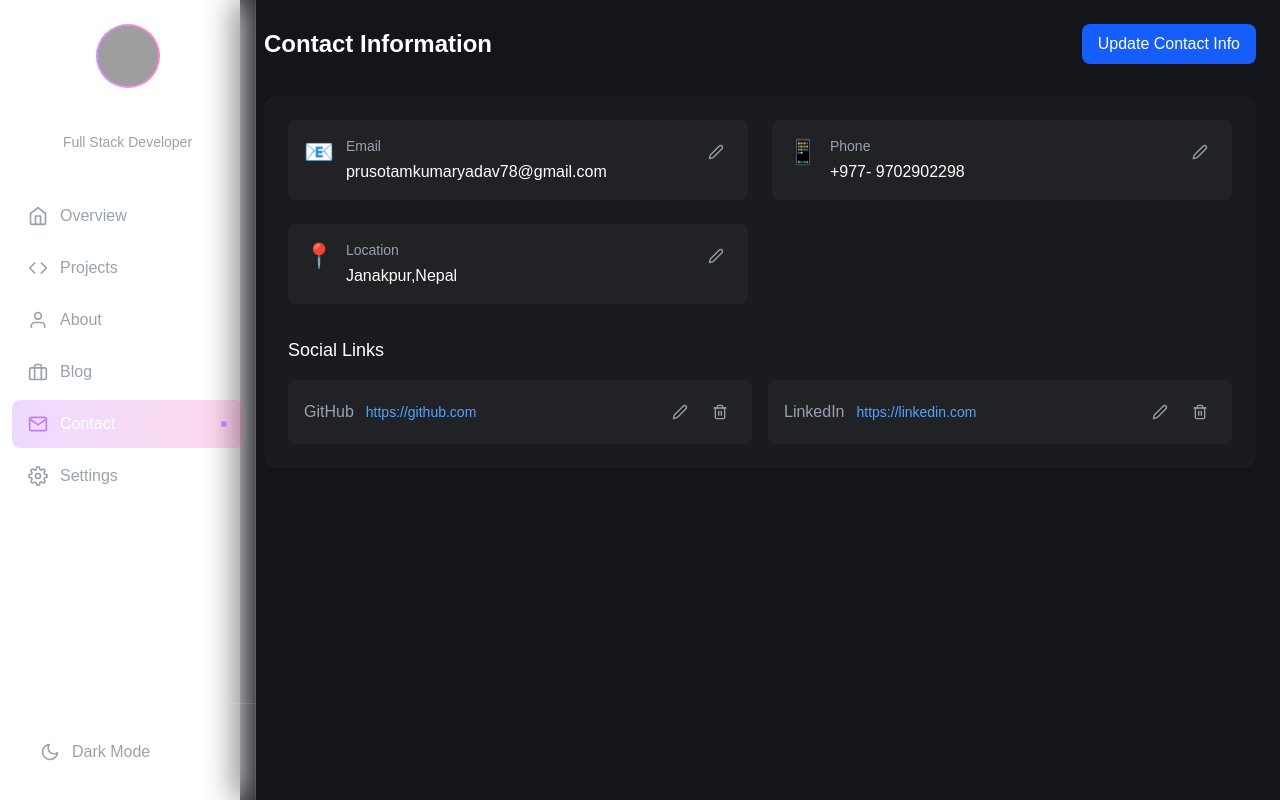
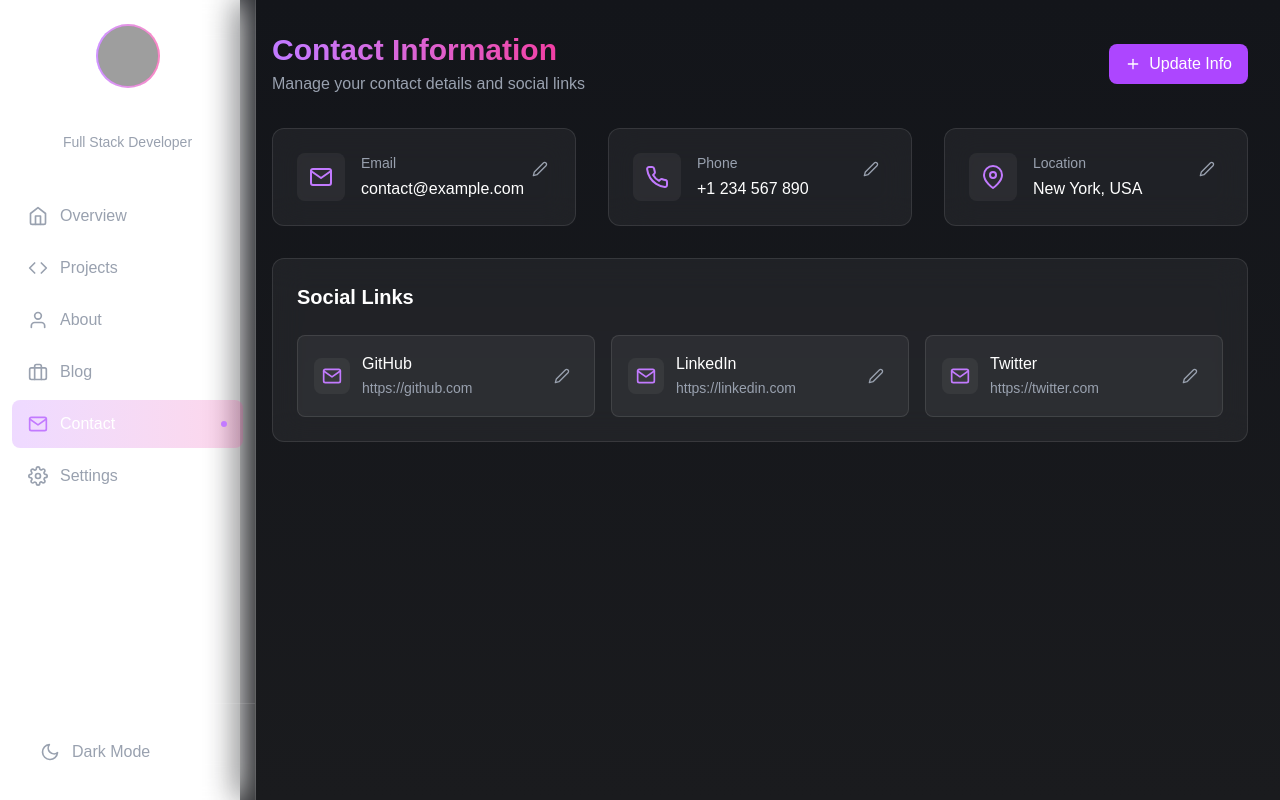
Before and after one commit to prusotamkrydv78/Portfolio_Dashboard, a Next.js app: page /contact in a window 1280 px wide. Built offline with nearby package versions, Linux system fonts and the light colour scheme; grey boxes are pictures that could not be loaded.

Commit message:
contact page ui updated

```diff
--- a/app/contact/page.jsx
+++ b/app/contact/page.jsx
@@ -1,125 +1,111 @@
 'use client';
 
 import { useState } from 'react';
-import { FiEdit2, FiTrash2 } from 'react-icons/fi';
+import { FiEdit2, FiMail, FiPhone, FiMapPin, FiPlus } from 'react-icons/fi';
 import ContactForm from '@/components/contact/ContactForm';
-import { toast } from 'sonner';
 
 export default function ContactPage() {
   const [showForm, setShowForm] = useState(false);
   const [editingContact, setEditingContact] = useState(null);
-  const [contactInfo, setContactInfo] = useState({
-    email: 'prusotamkumaryadav78@gmail.com',
-    phone: '+977- 9702902298',
-    location: 'Janakpur,Nepal',
+
+  const contactInfo = {
+    email: 'contact@example.com',
+    phone: '+1 234 567 890',
+    location: 'New York, USA',
     socials: [
-      { id: 1, name: 'GitHub', platform: 'github', url: 'https://github.com', icon: 'FaGithub' },
-      { id: 2, name: 'LinkedIn', platform: 'linkedin', url: 'https://linkedin.com', icon: 'FaLinkedin' },
+      { platform: 'GitHub', url: 'https://github.com', icon: 'FiGithub' },
+      { platform: 'LinkedIn', url: 'https://linkedin.com', icon: 'FiLinkedin' },
+      { platform: 'Twitter', url: 'https://twitter.com', icon: 'FiTwitter' }
     ]
-  });
-
-  const handleSave = (data) => {
-    setContactInfo(data);
-    toast.success('Contact information updated successfully');
-  };
-
-  const handleDeleteSocial = (id) => {
-    setContactInfo({
-      ...contactInfo,
-      socials: contactInfo.socials.filter(s => s.id !== id)
-    });
-    toast.success('Social link deleted');
   };
 
   return (
-    <div className="min-h-screen bg-[#13151a] p-6">
-      <div className="max-w-6xl mx-auto">
+    <div className="min-h-screen bg-gradient-to-b from-[#13151a] to-[#1a1b1e]">
+      <div className="max-w-7xl mx-auto p-8 space-y-8">
         {/* Header */}
-        <div className="flex justify-between items-center mb-8">
-          <h1 className="text-2xl font-semibold text-white">Contact Information</h1>
+        <div className="flex justify-between items-center">
+          <div>
+            <h1 className="text-3xl font-bold bg-gradient-to-r from-purple-400 to-pink-500 bg-clip-text text-transparent">
+              Contact Information
+            </h1>
+            <p className="text-gray-400 mt-1">Manage your contact details and social links</p>
+          </div>
           <button
-            onClick={() => {
-              setEditingContact(contactInfo);
-              setShowForm(true);
-            }}
-            className="px-4 py-2 bg-blue-600 text-white rounded-lg hover:bg-blue-700"
+            onClick={() => setShowForm(true)}
+            className="flex items-center px-4 py-2 bg-purple-500 text-white rounded-lg hover:bg-purple-600 transition-colors"
           >
-            Update Contact Info
+            <FiPlus className="mr-2" /> Update Info
           </button>
         </div>
 
-        {/* Contact Info Cards */}
-        <div className="bg-[#1a1b1e] rounded-xl p-6 space-y-6">
-          <div className="grid grid-cols-1 md:grid-cols-2 gap-6">
-            <InfoCard
-              icon="📧"
+        {/* Contact Cards Grid */}
+        <div className="grid grid-cols-1 md:grid-cols-3 gap-8">
+          <ContactCard
+            icon={<FiMail className="w-6 h-6" />}
             title="Email"
-              value={contactInfo?.email}
+            value={contactInfo.email}
             onEdit={() => {
-                setEditingContact({ ...contactInfo, editField: 'email' });
+              setEditingContact({ type: 'email', value: contactInfo.email });
               setShowForm(true);
             }}
           />
-            <InfoCard
-              icon="📱"
+          <ContactCard
+            icon={<FiPhone className="w-6 h-6" />}
             title="Phone"
-              value={contactInfo?.phone}
+            value={contactInfo.phone}
             onEdit={() => {
-                setEditingContact({ ...contactInfo, editField: 'phone' });
+              setEditingContact({ type: 'phone', value: contactInfo.phone });
               setShowForm(true);
             }}
           />
-            <InfoCard
-              icon="📍"
+          <ContactCard
+            icon={<FiMapPin className="w-6 h-6" />}
             title="Location"
-              value={contactInfo?.location}
+            value={contactInfo.location}
             onEdit={() => {
-                setEditingContact({ ...contactInfo, editField: 'location' });
+              setEditingContact({ type: 'location', value: contactInfo.location });
               setShowForm(true);
             }}
           />
         </div>
 
         {/* Social Links Section */}
-          <div className="mt-8">
-            <h2 className="text-lg font-medium text-white mb-4">Social Links</h2>
-            <div className="grid grid-cols-1 md:grid-cols-2 gap-4">
-              {contactInfo?.socials.map((social) => (
+        <div className="bg-white/5 backdrop-blur-lg rounded-xl border border-white/10 p-6">
+          <h2 className="text-xl font-semibold text-white mb-6">Social Links</h2>
+          <div className="grid grid-cols-1 md:grid-cols-2 lg:grid-cols-3 gap-4">
+            {contactInfo.socials.map((social, index) => (
               <div
-                  key={social.id}
-                  className="bg-[#212226] rounded-lg p-4 flex items-center justify-between"
+                key={index}
+                className="flex items-center justify-between p-4 bg-white/5 rounded-lg border border-white/10 hover:border-purple-500/50 transition-all"
               >
-                  <div className="flex items-center space-x-3">
-                    <span className="text-gray-400">{social.name}</span>
+                <div className="flex items-center gap-3">
+                  <span className="p-2 bg-white/5 rounded-lg text-purple-400">
+                    {/* Replace with dynamic icon component */}
+                    <FiMail className="w-5 h-5" />
+                  </span>
+                  <div>
+                    <p className="text-white font-medium">{social.platform}</p>
                     <a
                       href={social.url}
                       target="_blank"
                       rel="noopener noreferrer"
-                      className="text-blue-400 hover:text-blue-300 text-sm"
+                      className="text-sm text-gray-400 hover:text-purple-400"
                     >
                       {social.url}
                     </a>
                   </div>
-                  <div className="flex items-center space-x-2">
+                </div>
                 <button
                   onClick={() => {
-                        setEditingContact({ ...contactInfo, editingSocial: social });
+                    setEditingContact({ type: 'social', value: social });
                     setShowForm(true);
                   }}
-                      className="p-2 text-gray-400 hover:text-white"
+                  className="p-2 text-gray-400 hover:text-white transition-colors"
                 >
                   <FiEdit2 className="w-4 h-4" />
                 </button>
-                    <button
-                      onClick={() => handleDeleteSocial(social.id)}
-                      className="p-2 text-gray-400 hover:text-red-500"
-                    >
-                      <FiTrash2 className="w-4 h-4" />
-                    </button>
-                  </div>
               </div>
             ))}
-            </div>
           </div>
         </div>
 
@@ -131,7 +117,6 @@ export default function ContactPage() {
               setShowForm(false);
               setEditingContact(null);
             }}
-            onUpdate={handleSave}
           />
         )}
       </div>
@@ -139,22 +124,26 @@ export default function ContactPage() {
   );
 }
 
-const InfoCard = ({ icon, title, value, onEdit }) => (
-  <div className="bg-[#212226] rounded-lg p-4">
-    <div className="flex items-start justify-between">
-      <div className="flex items-start space-x-3">
-        <span className="text-2xl">{icon}</span>
+function ContactCard({ icon, title, value, onEdit }) {
+  return (
+    <div className="bg-white/5 backdrop-blur-lg rounded-xl border border-white/10 p-6 hover:border-purple-500/50 transition-all">
+      <div className="flex justify-between items-start">
+        <div className="flex items-start gap-4">
+          <div className="p-3 bg-white/5 rounded-lg text-purple-400">
+            {icon}
+          </div>
           <div>
             <h3 className="text-gray-400 text-sm">{title}</h3>
-          <p className="text-white mt-1">{value}</p>
+            <p className="text-white mt-1 font-medium">{value}</p>
           </div>
         </div>
         <button
           onClick={onEdit}
-        className="p-2 text-gray-400 hover:text-white"
+          className="p-2 text-gray-400 hover:text-white transition-colors"
         >
           <FiEdit2 className="w-4 h-4" />
         </button>
       </div>
     </div>
   );
+}
--- a/components/contact/ContactForm.jsx
+++ b/components/contact/ContactForm.jsx
@@ -1,7 +1,7 @@
 'use client';
 
 import { useState } from 'react';
-import { FiPlus, FiX, FiLoader } from 'react-icons/fi';
+import { FiX, FiPlus, FiLoader } from 'react-icons/fi';
 import { toast } from 'sonner';
 import { updateContact, addSocialLink, updateSocialLink, deleteSocialLink } from '@/lib/api/contact';
 
@@ -111,40 +111,58 @@ export default function ContactForm({ contact, onClose, onUpdate }) {
   };
 
   return (
-    <div className="fixed inset-0 bg-black/50 flex items-center justify-center">
-      <div className="bg-[#1a1b1e] rounded-xl w-full max-w-2xl m-4">
-        <div className="p-6">
-          <h2 className="text-xl text-white mb-6">Update Contact Information</h2>
+    <div className="fixed inset-0 bg-black/50 backdrop-blur-sm flex items-center justify-center p-4 z-50">
+      <div className="bg-[#1a1b1e] rounded-xl w-full max-w-2xl flex flex-col max-h-[90vh] border border-white/10">
+        {/* Header */}
+        <div className="flex-shrink-0 flex items-center justify-between p-6 border-b border-white/10">
+          <h2 className="text-xl font-semibold bg-gradient-to-r from-purple-400 to-pink-500 bg-clip-text text-transparent">
+            Update Contact Information
+          </h2>
+          <button
+            onClick={onClose}
+            className="p-2 hover:bg-white/10 rounded-lg transition-colors"
+          >
+            <FiX className="w-5 h-5 text-gray-400" />
+          </button>
+        </div>
 
-          <form onSubmit={handleSubmit} className="space-y-4">
+        {/* Form */}
+        <div className="flex-1 overflow-y-auto p-6">
+          <form onSubmit={handleSubmit} className="space-y-6">
             <div className="space-y-4">
               <div>
-                <label className="block text-gray-400 mb-2">Email</label>
+                <label className="block text-sm font-medium text-gray-400 mb-2">
+                  Email Address
+                </label>
                 <input
                   type="email"
                   value={formData.email}
                   onChange={(e) => setFormData({ ...formData, email: e.target.value })}
-                  className="w-full bg-[#212226] text-white rounded-lg p-2"
+                  className="w-full bg-white/5 border border-white/10 rounded-lg px-4 py-2.5 text-white focus:outline-none focus:ring-2 focus:ring-purple-500"
                 />
               </div>
 
               <div>
-                <label className="block text-gray-400 mb-2">Phone</label>
+                <label className="block text-sm font-medium text-gray-400 mb-2">
+                  Phone Number
+                </label>
                 <input
                   type="tel"
                   value={formData.phone}
                   onChange={(e) => setFormData({ ...formData, phone: e.target.value })}
-                  className="w-full bg-[#212226] text-white rounded-lg p-2"
+                  className="w-full bg-white/5 border border-white/10 rounded-lg px-4 py-2.5 text-white focus:outline-none focus:ring-2 focus:ring-purple-500"
                 />
               </div>
 
               <div>
-                <label className="block text-gray-400 mb-2">Location</label>
+                <label className="block text-sm font-medium text-gray-400 mb-2">
+                  Location
+                </label>
                 <input
                   type="text"
                   value={formData.location}
                   onChange={(e) => setFormData({ ...formData, location: e.target.value })}
-                  className="w-full bg-[#212226] text-white rounded-lg p-2"
+                  className="w-full bg-white/5 border border-white/10 rounded-lg px-4 py-2.5 text-white focus:outline-none focus:ring-2 focus:ring-purple-500"
                 />
               </div>
 
@@ -238,19 +256,18 @@ export default function ContactForm({ contact, onClose, onUpdate }) {
               </div>
             </div>
 
-            <div className="flex justify-end space-x-3 pt-4">
+            {/* Actions */}
+            <div className="flex-shrink-0 flex justify-end items-center gap-3 p-6 border-t border-white/10 bg-[#1a1b1e]">
               <button
-                type="button"
                 onClick={onClose}
-                disabled={loading}
-                className="px-4 py-2 text-gray-400 hover:text-white disabled:opacity-50"
+                className="px-4 py-2 text-gray-400 hover:text-white transition-colors"
               >
                 Cancel
               </button>
               <button
                 type="submit"
                 disabled={loading}
-                className="px-4 py-2 bg-blue-600 text-white rounded-lg hover:bg-blue-700 disabled:opacity-50 flex items-center space-x-2"
+                className="px-4 py-2 bg-gradient-to-r from-purple-500 to-pink-500 text-white rounded-lg hover:from-purple-600 hover:to-pink-600 transition-colors flex items-center space-x-2"
               >
                 {loading && <FiLoader className="w-4 h-4 animate-spin" />}
                 <span>Save Changes</span>
```
Lines whose indentation alone changed are shown as unchanged.
